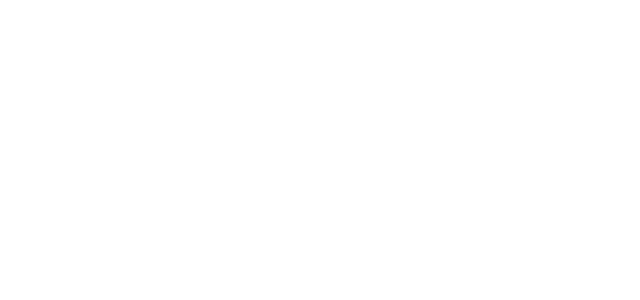
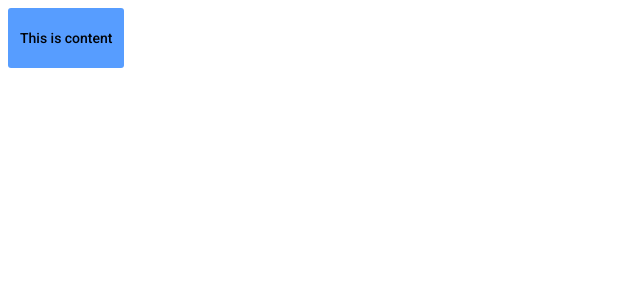
Before and after one commit to TFuZion/Trello_Clone, a Vue app in the folder TrelloClone/: page /tags in a window 1280 px wide. Before the commit this address had no page. Shown: the top 300 px of the page, without its empty margins (0-640 px from the left). Built offline with nearby package versions, Linux system fonts and the light colour scheme; a web font is replaced by a local one.

Commit message:
feat: create the tag component

```diff
--- a/TrelloClone/package.json
+++ b/TrelloClone/package.json
@@ -11,6 +11,7 @@
   },
   "dependencies": {
     "axios": "^1.7.5",
+    "color-convert": "^2.0.1",
     "json-server": "^1.0.0-beta.2",
     "pinia": "^2.1.7",
     "vee-validate": "^4.13.2",
--- /dev/null
+++ b/TrelloClone/src/components/TagComponent.vue
@@ -0,0 +1,66 @@
+<script setup>
+import { computed } from 'vue'
+import convert, { hsl } from 'color-convert'
+
+const props = defineProps({
+    color: {
+        type: String,
+        default: '#579dff'
+    },
+    content: {
+        type: String,
+        default: 'This is content'
+    }
+})
+
+const textColor = computed(() =>{
+    // remove # from the hex code for the converter
+    const color = props.color.replace('#', "");
+    let hslColor = convert.hex.hsl(color)
+
+    // If the color is to dark, makes the text white
+    if(hslColor[2] < 50){
+        return "#ffffff"
+    }
+
+    // HSL is hue, saturation, lightness. The converter returns an array of 3 integers. corresponding to hue, saturation and lightness. Reducing [1] and [2] makes the color darker
+    hslColor[1] -= 15;
+    hslColor[2] -= 65;
+    return "#" + convert.hsl.hex(hslColor)
+
+})
+
+const styleObject = {
+    backgroundColor: props.color,
+    color: textColor.value
+}
+
+
+</script>
+
+<template>
+    <div :style="styleObject">
+        <p>{{ content }}</p>
+    </div>
+</template>
+
+<style scoped>
+div {
+    display: inline-block;
+    position: relative;
+    box-sizing: border-box;
+    min-width: 48px;
+    max-width: 100%;
+    margin-bottom: 0;
+    padding: 0 12px;
+    overflow: hidden;
+    border-radius: 3px;
+    font-family: 'Roboto', sans-serif;
+    font-size: 14px;
+    font-weight: 500;
+    line-height: 32px;
+    text-align: left;
+    text-overflow: ellipsis;
+    white-space: nowrap;
+}
+</style>
--- a/TrelloClone/src/router/index.js
+++ b/TrelloClone/src/router/index.js
@@ -2,6 +2,7 @@
 import HomeView from '../views/HomeView.vue'
 import ListComponent from '@/components/ListComponent.vue'
 import TempTableComponent from '@/views/TempTableComponent.vue'
+import TagComponent from '@/components/TagComponent.vue'
 
 const router = createRouter({
   history: createWebHistory(import.meta.env.BASE_URL),
@@ -19,6 +20,11 @@
     {path: '/table',
     name: 'table',
     component: TempTableComponent
+    },
+    {
+      path: '/tags',
+      name: 'tag',
+      component: TagComponent
     }
   ]
 })
```
Also changed, not shown: 1 other file (tests, documents, lock files or other folders).
